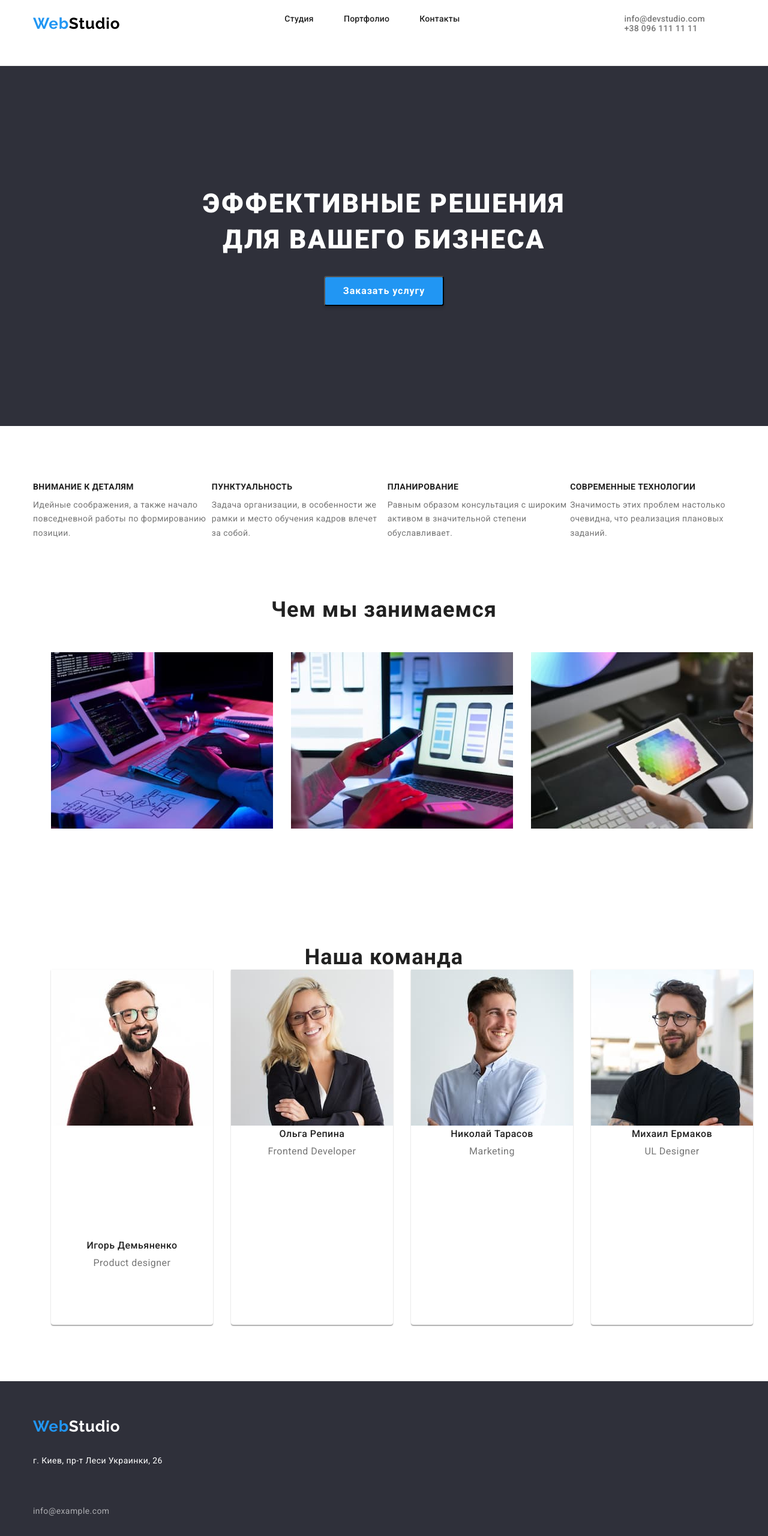
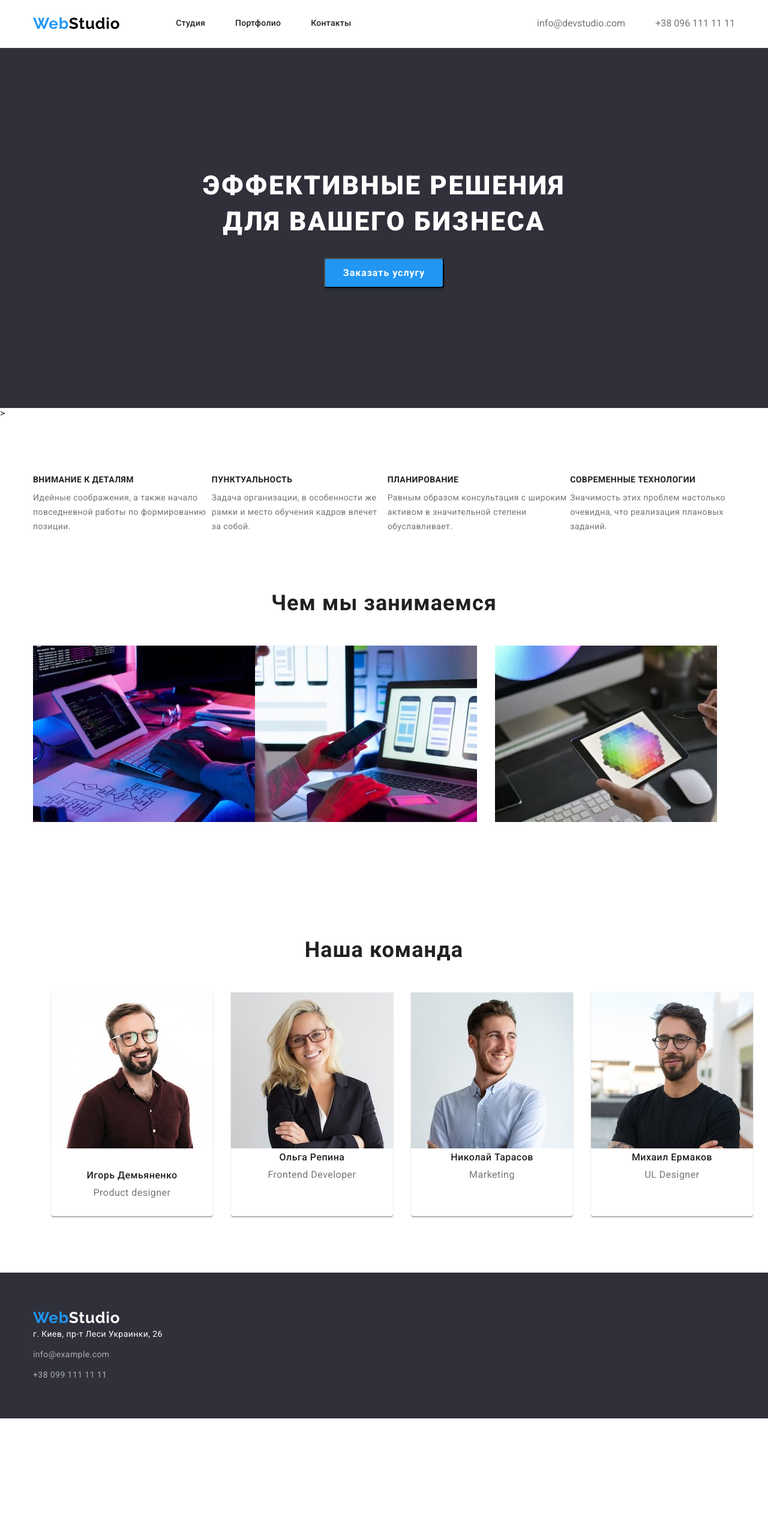
Before and after one commit to ElvinAkhmedov/goit-markup-hw-03, a plain HTML site: page index.html in a window 1280 px wide. Shown: the top 2560 px of the page at 60% size. After the commit the page ends 2364 px from the top, so only its background shows below. Drawn offline with nearby package versions, Linux system fonts and the light colour scheme.

Commit message:
дзззззз

```diff
--- a/css/styles.css
+++ b/css/styles.css
@@ -78,7 +78,8 @@ a:focus {
 /* Коробка хедера*/
 .top-header {
   display: flex;
-  justify-content: flex-start;
+  align-items: center;
+
 }
 
 
@@ -96,7 +97,7 @@ a:focus {
   line-height: 1.19;
   letter-spacing: 0.03em;
   color: var(--active-link-color);
-  margin-bottom: 30px;
+  margin-right: 93px;
 
 }
 .studio-color {
@@ -104,6 +105,7 @@ a:focus {
 }
 .studio-color-footer {
   color: var(--thirdery-text-color);
+  margin-bottom: 20px;
 }
 .footer {
   background-color: var(--footer-b-color);
@@ -138,6 +140,11 @@ a:focus {
   font-size: 14px;
   line-height: 1.14;
   letter-spacing: 0.02em;
+  display: flex;
+
+}
+.contact-list-nav{
+  display: flex;
   margin-left: auto;
 }
 
@@ -177,7 +184,8 @@ a:focus {
 
 }
 
-.card-item > .item-position :not(:last-child):margin-right {
+.item-position :not(:last-child):{
+  margin-right 30px;
   flex-basis: 270px;
   margin-left: 30px;
 }
@@ -228,6 +236,7 @@ a:focus {
   text-align: center;
   letter-spacing: 0.03em;
   color: var(--primary-text-color);
+  margin-bottom: 50px;
 
 }
 
@@ -355,10 +364,18 @@ margin-right ;
   background-color: var(--thirdery-text-color);
 }
 .team{
-  padding-top: 186px;
-  padding-bottom: 94px;
+  padding-top: 30px;
+  padding-bottom: 30px;
 }
 .adress:not(:last-child) {
-  margin-bottom:  60px;
+  margin-bottom:  10px;
 
 }
+.team-box{
+  padding-top: 30px;
+  padding-bottom: 30px;
+}
+.w-w-doing-card-ite-1:not(:last-child):{
+  margin-right: auto;
+
+}
--- a/index.html
+++ b/index.html
@@ -28,8 +28,7 @@
   <body>
     <header class="header-line">
       <!--Web Studio-->
-      <div class="container">
-        <div class="top-header">
+        <div class="container top-header">
           <a class="style-color-web-studio" href="">
             Web<span class="studio-color">Studio</span>
           </a>
@@ -50,7 +49,7 @@
           </nav>
 
           <!--Панель адрес и телефон-->
-          <ul class="nav">
+          <ul class="contact-list-nav">
             <li class="hr hr-mrg-l hr-2">
               <a class="contact-color" href="mailto:info@devstudio.com"
                 >info@devstudio.com</a
@@ -69,7 +68,7 @@
     <main>
 
         <!--Hero-->
-        <div class="heat-bg">
+        <section class="heat-bg">
           <!--Надпись-->
           <div class="container ">
             <h1 class="heat-text">ЭФФЕКТИВНЫЕ РЕШЕНИЯ ДЛЯ ВАШЕГО БИЗНЕСА</h1>
@@ -77,7 +76,7 @@
               <button type="button" class="cursor big-button">
                 Заказать услугу
               </button>
-            </div>
+            </section>>
           </div>
         </div>
         <section class="section">
@@ -120,7 +119,7 @@
           <div class="container">
             <h2 class="w-w-doing">Чем мы занимаемся</h2>
             <ul class="w-w-doing-card">
-              <li class="w-w-doing-card-item">
+              <li class="w-w-doing-card-item-1">
                 <img
                   src="images/pct1.jpg"
                   width="370"
@@ -128,7 +127,7 @@
                   alt="Картинка 1"
                 />
               </li>
-              <li class="w-w-doing-card-item">
+              <li class="w-w-doing-card-ite-1">
                 <img
                   src="images/pct2.jpg"
                   width="370"
@@ -161,7 +160,7 @@
                   height="260"
                   alt="Игорь"
                 />
-                <div class="team">
+                <div class="team-box">
                 <h3 class="our-team-title">Игорь Демьяненко</h3>
                 <p class="our-team-text">Product designer</p>
               </li>
```
